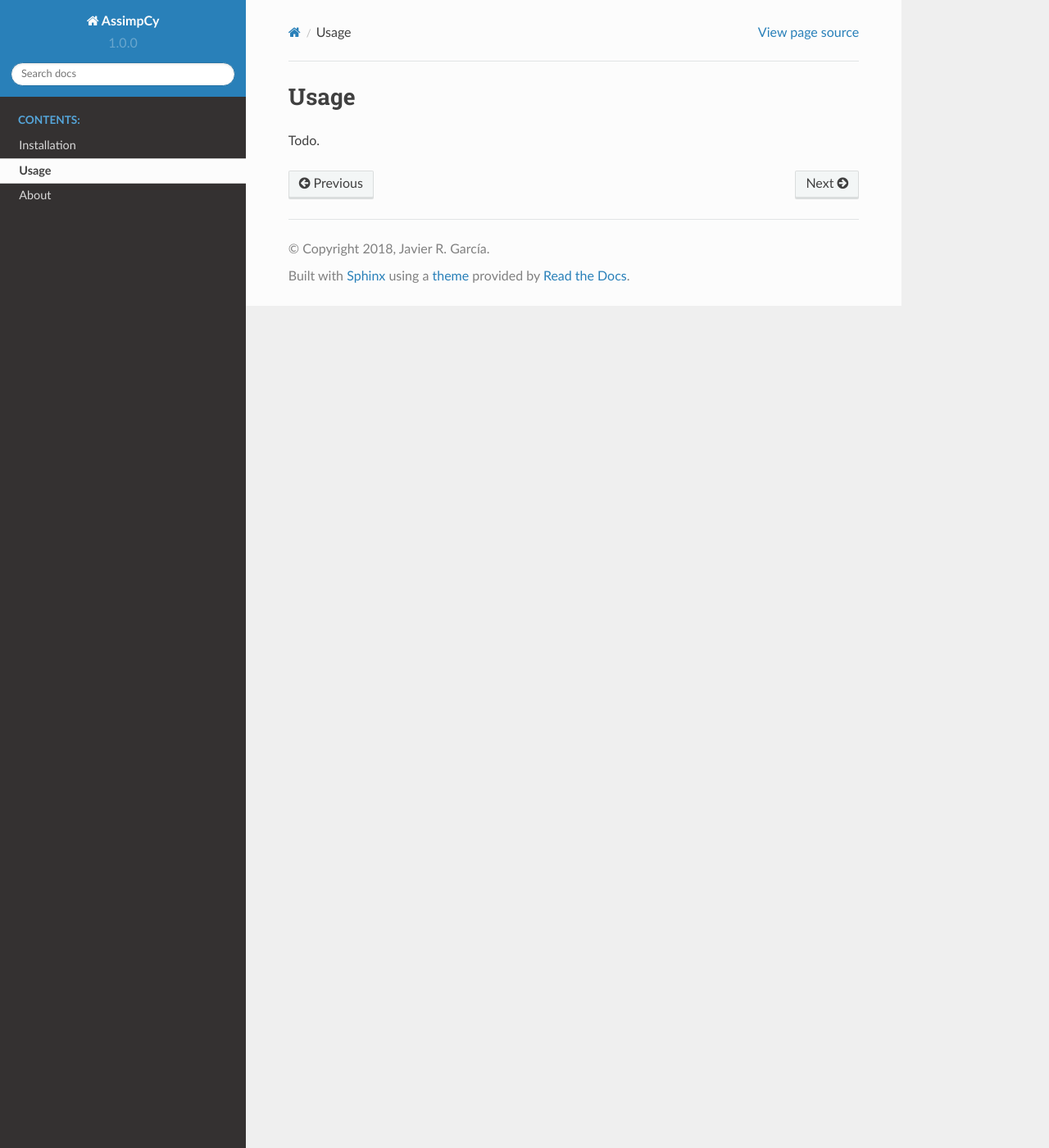
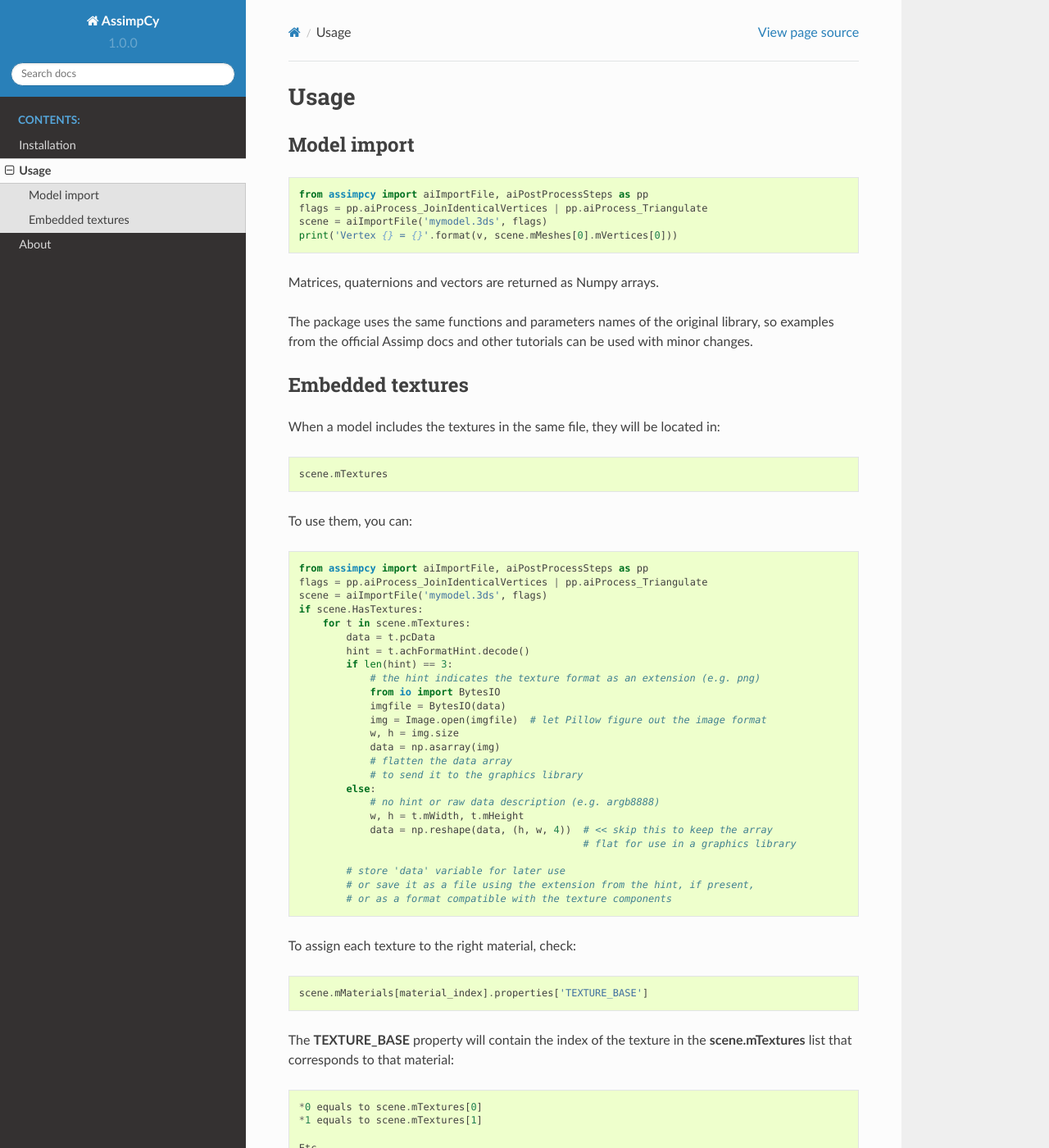
Before and after one commit to jr-garcia/AssimpCy, a Sphinx documentation site: the page built from docs/usage.rst, in a window 1280 px wide and 1400 px high. Shown: the whole window at 82% size. Built offline with Sphinx 7.4.7 and the Read the Docs theme 2.0.0, drawn with Linux system fonts in a browser that asks for light colours.

Commit message:
Add examples

```diff
--- a/docs/usage.rst
+++ b/docs/usage.rst
@@ -1,4 +1,67 @@
 Usage
 =====
 
-Todo.
+Model import
+^^^^^^^^^^^^
+
+.. code:: python
+
+   from assimpcy import aiImportFile, aiPostProcessSteps as pp
+   flags = pp.aiProcess_JoinIdenticalVertices | pp.aiProcess_Triangulate
+   scene = aiImportFile('mymodel.3ds', flags)
+   print('Vertex {} = {}'.format(v, scene.mMeshes[0].mVertices[0]))
+
+Matrices, quaternions and vectors are returned as Numpy arrays.
+
+The package uses the same functions and parameters names of the original library, so examples from the
+official Assimp docs and other tutorials can be used with minor changes.
+
+Embedded textures
+^^^^^^^^^^^^^^^^^
+
+When a model includes the textures in the same file, they will be located in::
+
+   scene.mTextures
+
+To use them, you can:
+
+.. code:: python
+
+    from assimpcy import aiImportFile, aiPostProcessSteps as pp
+    flags = pp.aiProcess_JoinIdenticalVertices | pp.aiProcess_Triangulate
+    scene = aiImportFile('mymodel.3ds', flags)
+    if scene.HasTextures:
+        for t in scene.mTextures:
+            data = t.pcData
+            hint = t.achFormatHint.decode()
+            if len(hint) == 3:
+                # the hint indicates the texture format as an extension (e.g. png)
+                from io import BytesIO
+                imgfile = BytesIO(data)
+                img = Image.open(imgfile)  # let Pillow figure out the image format
+                w, h = img.size
+                data = np.asarray(img)
+                # flatten the data array
+                # to send it to the graphics library
+            else:
+                # no hint or raw data description (e.g. argb8888)
+                w, h = t.mWidth, t.mHeight
+                data = np.reshape(data, (h, w, 4))  # << skip this to keep the array
+                                                    # flat for use in a graphics library
+
+            # store 'data' variable for later use
+            # or save it as a file using the extension from the hint, if present,
+            # or as a format compatible with the texture components
+
+
+To assign each texture to the right material, check::
+
+   scene.mMaterials[material_index].properties['TEXTURE_BASE']
+
+The **TEXTURE_BASE** property will contain the index of the texture in the **scene.mTextures** list
+that corresponds to that material::
+
+   *0 equals to scene.mTextures[0]
+   *1 equals to scene.mTextures[1]
+
+   Etc.
```
Also changed, not shown: docs/install.rst (+21 -19 lines).
